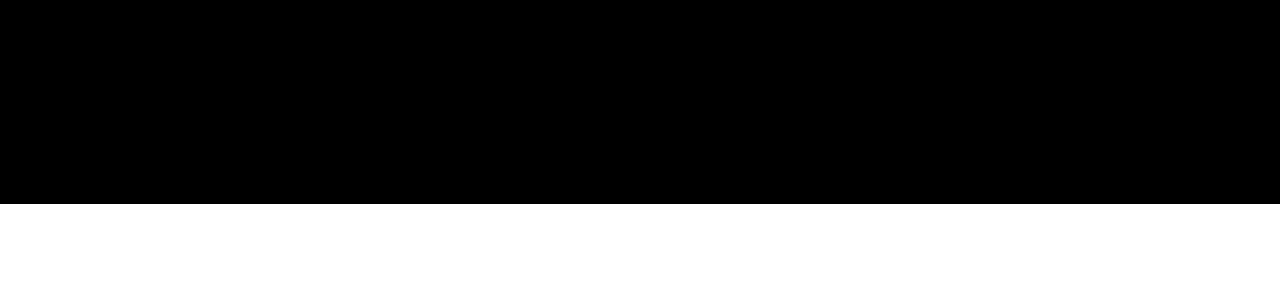
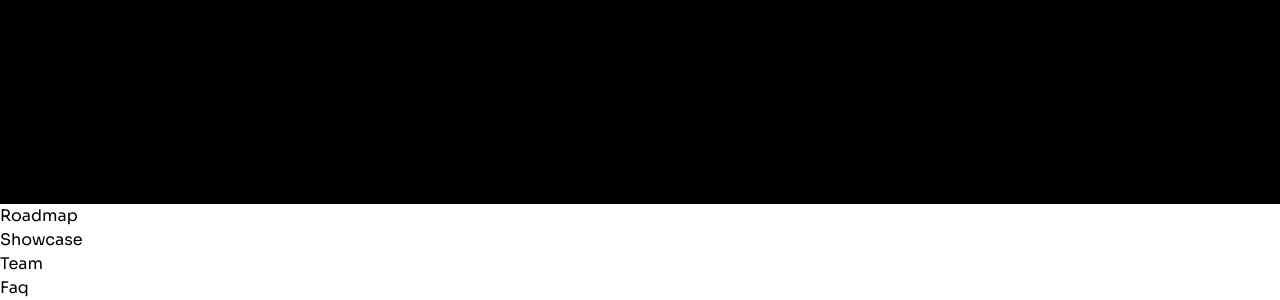
Before and after one commit to parv3213/NFT-Landing-Page, a React (Create React App) app: page / in a window 1280 px wide. Shown: the part 1396-1696 px from the top of the page. Before the commit the page ends 1600 px from the top, so only its background shows below. Built offline with nearby package versions, Linux system fonts and the light colour scheme; a web font is replaced by a local one.

Commit message:
Add empty components

```diff
--- a/src/App.tsx
+++ b/src/App.tsx
@@ -1,8 +1,12 @@
 import React from 'react'
 import './App.css'
 import About from './components/About'
+import Faq from './components/Faq'
 import Home from './components/Home'
 import Navigation from './components/Navigation'
+import Roadmap from './components/Roadmap'
+import Showcase from './components/Showcase'
+import Team from './components/Team'
 
 function App() {
   return (
@@ -10,6 +14,10 @@ function App() {
       <Navigation />
       <Home />
       <About />
+      <Roadmap />
+      <Showcase />
+      <Team />
+      <Faq />
     </div>
   )
 }
--- /dev/null
+++ b/src/components/Faq.tsx
@@ -0,0 +1,7 @@
+import React from 'react'
+
+const Faq = () => {
+  return <div>Faq</div>
+}
+
+export default Faq
--- /dev/null
+++ b/src/components/Roadmap.tsx
@@ -0,0 +1,7 @@
+import React from 'react'
+
+const Roadmap = () => {
+  return <div>Roadmap</div>
+}
+
+export default Roadmap
--- /dev/null
+++ b/src/components/Showcase.tsx
@@ -0,0 +1,7 @@
+import React from 'react'
+
+const Showcase = () => {
+  return <div>Showcase</div>
+}
+
+export default Showcase
--- /dev/null
+++ b/src/components/Team.tsx
@@ -0,0 +1,7 @@
+import React from 'react'
+
+const Team = () => {
+  return <div>Team</div>
+}
+
+export default Team
```
